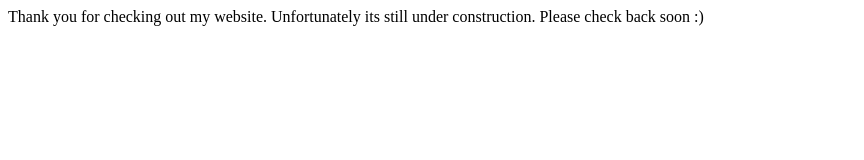
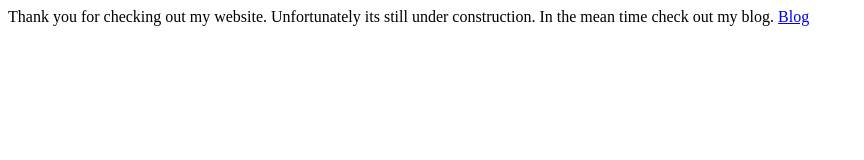
Before and after one commit to i5han/i5han.github.io, a plain HTML site: page index.html in a window 1280 px wide. Shown: the whole page, without its empty margins (0-864 px from the left). Drawn offline with Linux system fonts and the light colour scheme.

Commit message:
added link to blog

```diff
--- a/index.html
+++ b/index.html
@@ -5,6 +5,7 @@
     <title>Hi I'm Ishan</title>
 </head>
 <body>
-    Thank you for checking out my website. Unfortunately its still under construction. Please check back soon :)
+    Thank you for checking out my website. Unfortunately its still under construction. In the mean time check out my blog.
+    <a href="blog.ishanantony.com">Blog</a>
 </body>
 </html>
```
